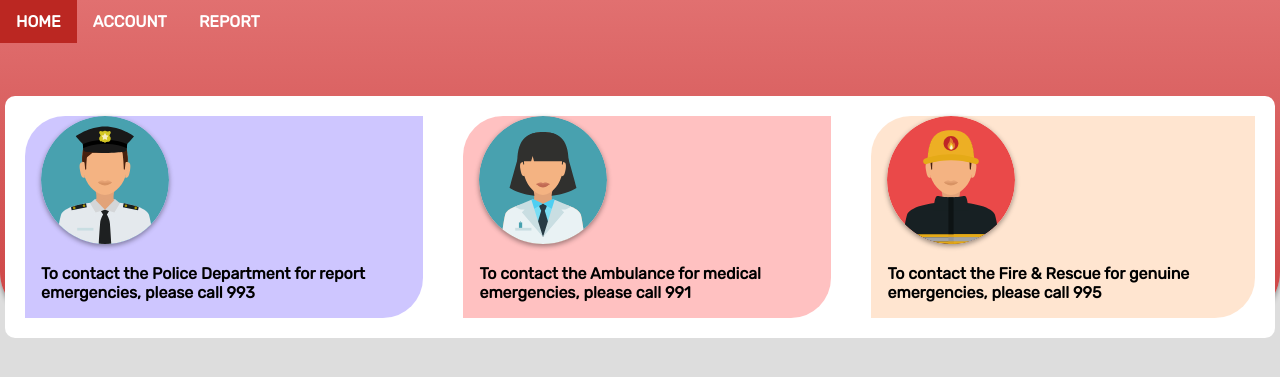
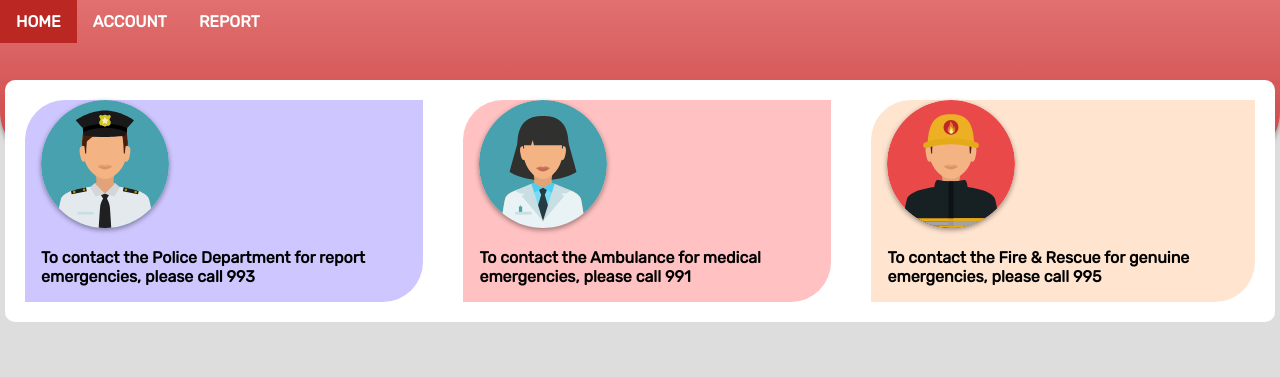
Before and after one commit to imhimann/EIRS-System, a PHP site: page /help.html in a window 1280 px wide. Shown: the top 377 px of the page. Run offline with PHP 8.4, Linux system fonts and the light colour scheme.

Commit message:
few changes in help page

```diff
--- a/frontend/css/help.css
+++ b/frontend/css/help.css
@@ -140,6 +140,9 @@
 }
 
 @media only screen and (min-width: 920px) {
+  .wrapper {
+    height: 10em;
+  }
   .mobile-menu {
     display: none;
   }
@@ -167,5 +170,8 @@
   nav ul a:hover {
     background: #bb2722;
   }
+  .hero {
+    margin: -5em 5px 0em 5px;
+  }
 }
 /*# sourceMappingURL=help.css.map */
```
Also changed, not shown: frontend/css/help.scss (+7 -0 lines), frontend/homepage.html (+1 -6 lines), 1 other file.
